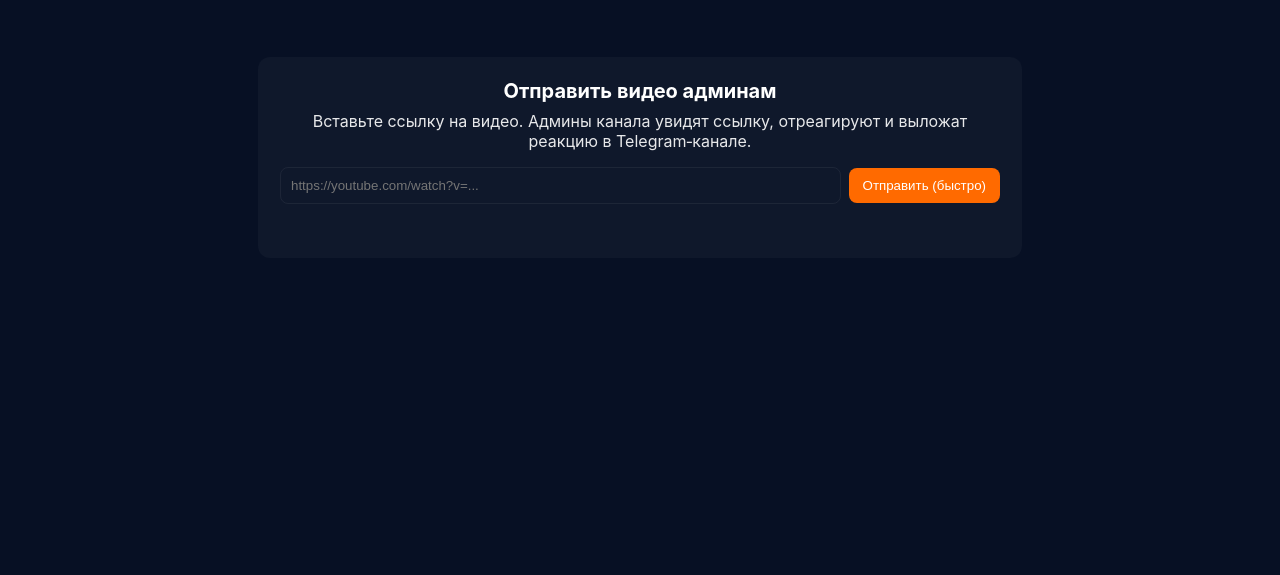
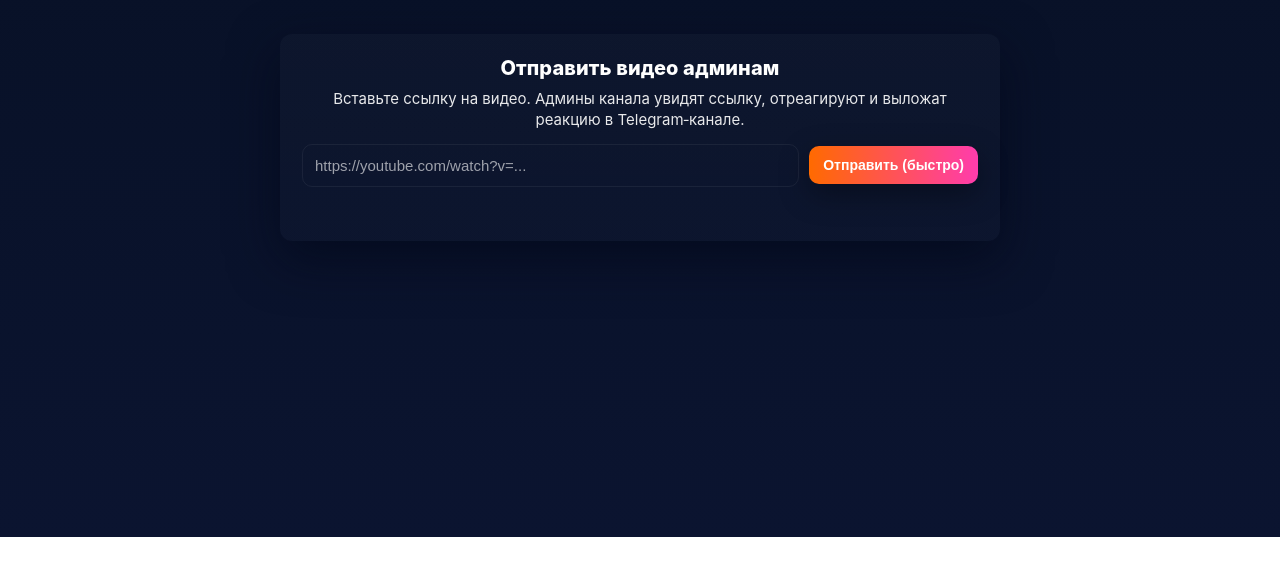
Before and after one commit to AyUbIk/UltraTube, a plain HTML site: page index.html in a window 1280 px wide. Shown: the part 263-838 px from the top of the page. After the commit the page ends 800 px from the top, so only its background shows below. Drawn offline with Linux system fonts and the light colour scheme.

Commit message:
Refactor index.html for improved layout and styles
Updated HTML structure and styles for better user experience.

```diff
--- a/index.html
+++ b/index.html
@@ -4,69 +4,65 @@
   <meta charset="utf-8">
   <meta name="viewport" content="width=device-width,initial-scale=1">
   <title>Отправить видео — UltraVideo</title>
+  <meta name="description" content="Вставьте ссылку — админы увидят и сделают реакцию в канале">
+  <link rel="stylesheet" href="ultratube.css">
   <style>
-    :root{--bg:#071024;--card:rgba(255,255,255,0.03);--accent:#ff6a00}
-    html,body{height:100%;margin:0;font-family:Inter,system-ui,Arial,sans-serif;background:var(--bg);color:#fff}
-    .center{min-height:100vh;display:flex;align-items:center;justify-content:center;padding:20px}
-    .box{max-width:720px;width:100%;background:var(--card);padding:22px;border-radius:12px;text-align:center}
-    h1{margin:0 0 8px 0;font-size:20px}
-    p{margin:0 0 16px 0;color:rgba(255,255,255,0.9)}
-    .row{display:flex;gap:8px;align-items:center;margin-top:12px}
-    input[type=url]{flex:1;padding:10px;border-radius:8px;border:1px solid rgba(255,255,255,0.06);background:transparent;color:inherit}
-    button{padding:10px 14px;border-radius:8px;border:0;background:var(--accent);color:#fff;cursor:pointer}
-    #status{margin-top:12px;font-weight:700;min-height:20px;color:#b7f5c6}
-    @media (max-width:520px){.row{flex-direction:column}button{width:100%}}
+    /* Покажем только то, что нужно пользователю; остальные элементы останутся в DOM, но будут скрыты визуально */
+    .visually-hidden{
+      position:absolute !important;
+      width:1px;height:1px;padding:0;margin:-1px;overflow:hidden;clip:rect(0 0 0 0);white-space:nowrap;border:0;
+    }
+    /* Небольшая центровка / тонкая корректировка для минимальной страницы */
+    .minimal {
+      min-height:100vh;
+      display:flex;
+      align-items:center;
+      justify-content:center;
+      padding:28px;
+      background:linear-gradient(180deg,#071024,#0b1430);
+    }
+    .card-min {
+      width:100%;
+      max-width:720px;
+      background:linear-gradient(180deg, rgba(255,255,255,0.02), rgba(255,255,255,0.01));
+      border-radius:12px;
+      padding:22px;
+      box-shadow:0 18px 50px rgba(2,6,23,0.6);
+      text-align:center;
+    }
+    .row{display:flex;gap:10px;align-items:center;margin-top:14px}
+    @media (max-width:520px){ .row{flex-direction:column} button#sendQuick{width:100%} }
   </style>
 </head>
 <body>
-  <div class="center">
-    <div class="box" role="main">
-      <h1>Отправить видео админам</h1>
-      <p>Вставьте ссылку на видео. Админы канала увидят ссылку, отреагируют и выложат реакцию в Telegram‑канале.</p>
+  <main class="minimal" role="main">
+    <div class="card-min">
+      <h1 style="margin:0 0 8px 0;font-size:20px;font-weight:800">Отправить видео админам</h1>
+      <p style="margin:0 0 12px;color:rgba(255,255,255,0.9)">
+        Вставьте ссылку на видео. Админы канала увидят ссылку, отреагируют и выложат реакцию в Telegram‑канале.
+      </p>
 
       <div class="row">
-        <input id="videoInput" type="url" placeholder="https://youtube.com/watch?v=..." aria-label="Ссылка на видео">
-        <button id="sendQuick" aria-label="Отправить ссылку">Отправить (быстро)</button>
+        <input id="videoInput" type="url" placeholder="https://youtube.com/watch?v=..." aria-label="Ссылка на видео" style="flex:1;padding:12px;border-radius:10px;border:1px solid rgba(255,255,255,0.06);background:transparent;color:inherit;font-size:15px">
+        <button id="sendQuick" aria-label="Отправить ссылку" style="padding:11px 14px;border-radius:10px;background:linear-gradient(90deg,#ff6a00,#ff3cac);color:#fff;font-weight:700">Отправить (быстро)</button>
       </div>
 
-      <div id="status" aria-live="polite"></div>
+      <div id="status" aria-live="polite" style="margin-top:12px;min-height:20px;font-weight:700;color:rgba(183,245,198,1)"></div>
+
+      <!-- Элементы, которые использует ultratube.js — скрыты визуально, чтобы не мешать интерфейсу -->
+      <div class="visually-hidden" aria-hidden="true">
+        <button id="pasteBtn">Вставить</button>
+        <button id="sendSecure">Отправить (рекомендуется)</button>
+
+        <div id="headlineText" contenteditable="true">Напишите заметный заголовок</div>
+        <label><input id="saveHeadline" type="checkbox"> Сохранить заголовок</label>
+
+        <pre id="clientConf"></pre>
+      </div>
     </div>
-  </div>
+  </main>
 
-  <script>
-    const sendBtn = document.getElementById('sendQuick');
-    const input = document.getElementById('videoInput');
-    const status = document.getElementById('status');
-
-    sendBtn.addEventListener('click', () => {
-      const url = (input.value || '').trim();
-      if (!url) {
-        status.textContent = 'Пожалуйста, вставьте ссылку на видео.';
-        status.style.color = '#ffb3b3';
-        input.focus();
-        return;
-      }
-      status.textContent = 'Открываю Telegram...';
-      status.style.color = '#fff';
-
-      const text = 'Видео для реакции: ' + url;
-      const share = 'https://t.me/share/url?url=' + encodeURIComponent(url) + '&text=' + encodeURIComponent(text);
-
-      // Открываем ссылку на пересылку в новом окне/вкладке
-      const opened = window.open(share, '_blank');
-      if (opened) {
-        status.textContent = 'Открылся Telegram — отправьте ссылку админам канала.';
-        status.style.color = '#b7f5c6';
-      } else {
-        status.textContent = 'Блокировка всплывающих окон. Разрешите их или скопируйте ссылку вручную: ' + share;
-        status.style.color = '#ffb3b3';
-      }
-    });
-
-    // Enter = отправить
-    input.addEventListener('keydown', (e) => {
-      if (e.key === 'Enter') sendBtn.click();
-    });
-  </script>
+  <!-- Подключаем оригинальный скрипт: он ожидает элементы с id, которые мы оставили (включая скрытые) -->
+  <script src="ultratube.js"></script>
 </body>
 </html>
```
